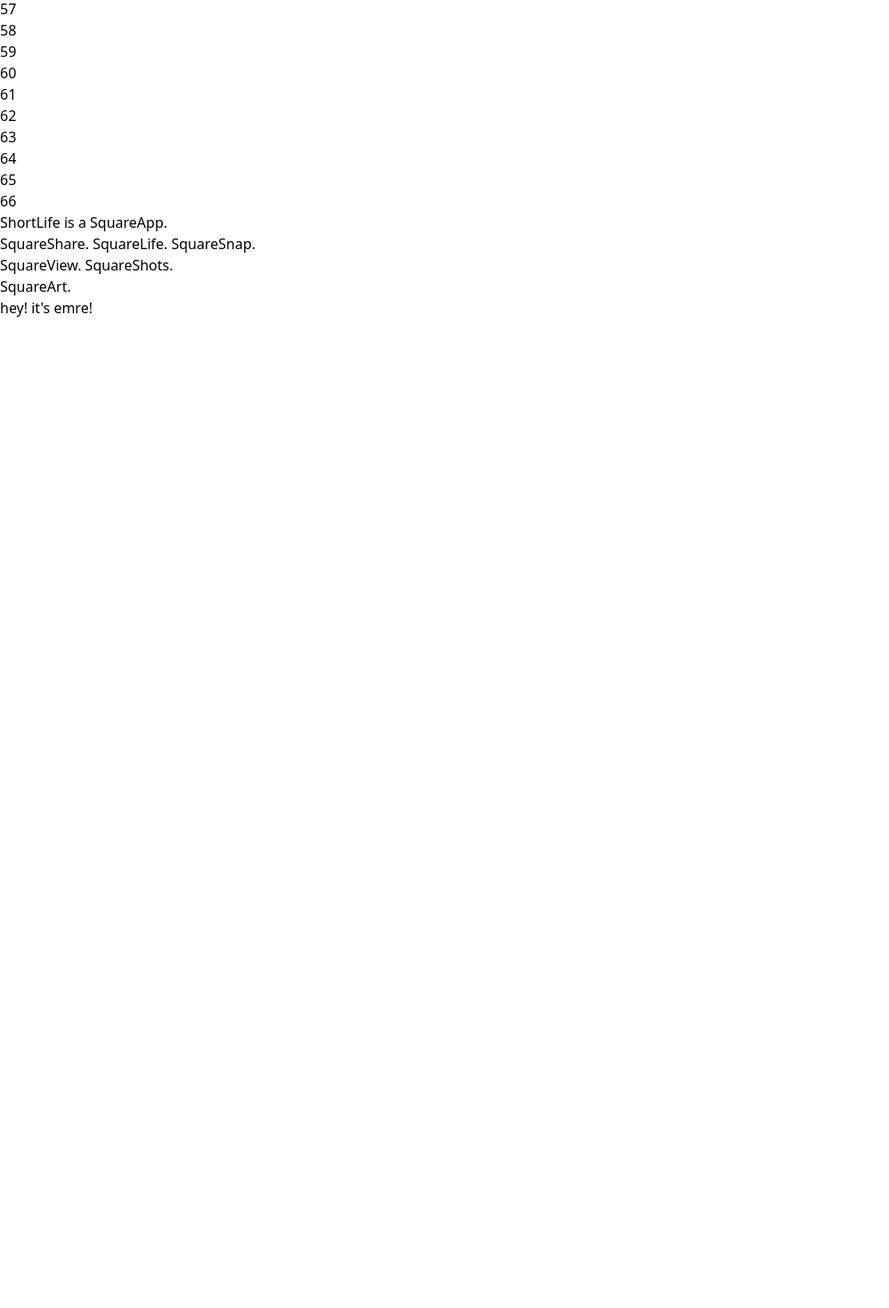
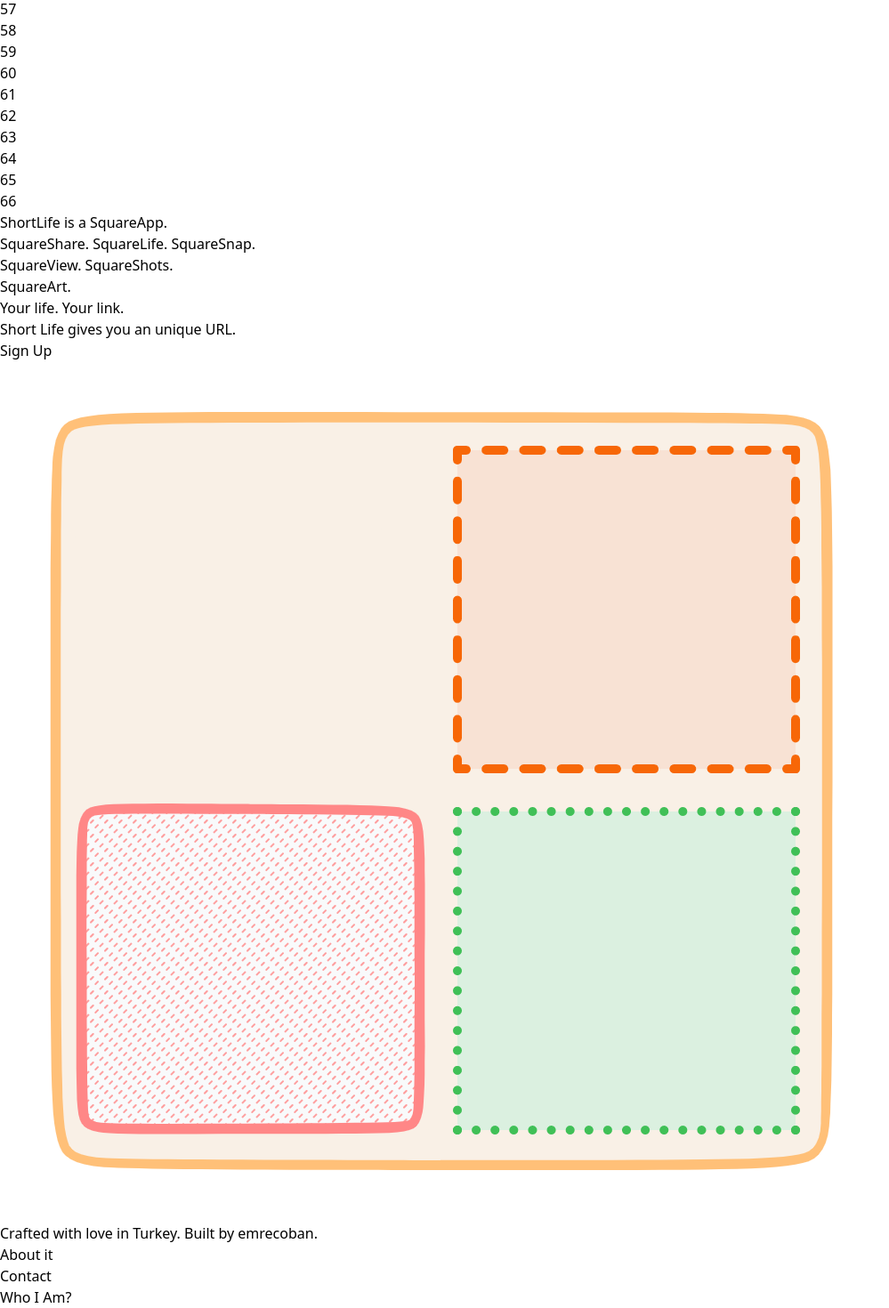
Before and after one commit to emrecoban/short-life, a Next.js app: page / in a window 1280 px wide. Shown: the part 2602-4072 px from the top of the page at 89% size, without its empty margins (0-999 px from the left). Before the commit the page ends 2960 px from the top, so only its background shows below. Built offline with nearby package versions, Linux system fonts and the light colour scheme; a web font is replaced by a local one.

Commit message:
Added footer.

```diff
--- a/pages/index.js
+++ b/pages/index.js
@@ -116,8 +116,8 @@ export default function Home({ languageData }) {
             delay: 0.4
           }} className="font-inter text-lg md:text-xl lg:text-2xl text-center font-extralight mt-5">Capture your life's highlights in squares with Short Life.</motion.h3>
       </header>
-      <main className="flex flex-col mx-auto max-w-6xl p-5 gap-y-10 mt-4 lg:mt-7">
-        <section className="flex flex-col gap-y-2">
+      <main className="flex flex-col w-full gap-y-10 mt-4 lg:mt-7">
+        <section className="flex flex-col gap-y-2 mx-auto max-w-6xl p-5">
           <motion.div initial={{ opacity: 0 }}
             animate={{ opacity: 1 }} transition={{
               type: "spring",
@@ -196,11 +196,26 @@ export default function Home({ languageData }) {
         </section>
         <section id="subHeadline" className="flex flex-col mt-16 gap-y-2 relative">
           <div className="bg-gradient-to-b from-transparent to-slate-50 absolute w-full h-full"></div>
-          <h1 className="text-center font-inter text-4xl font-bold">ShortLife is a SquareApp.</h1>
-          <h1 className="text-center font-inter text-3xl font-bold">SquareShare. SquareLife. SquareSnap.<br />SquareView. SquareShots.<br />SquareArt.</h1>
+          <h1 className="text-center font-inter text-3xl md:text-4xl font-bold">ShortLife is a SquareApp.</h1>
+          <h1 className="text-center font-inter text-xl md:text-3xl font-medium">SquareShare. SquareLife. SquareSnap.<br />SquareView. SquareShots.<br />SquareArt.</h1>
         </section>
-        <section className="flex flex-col mt-8 text-center">
-          hey! it's emre!
+        <section className="flex flex-col mt-8 text-center w-full bg-orange-100 drop-shadow-sm p-5 skew-y-2">
+          <div className="flex flex-col mx-auto w-full p-2 max-w-6xl my-8 justify-center -skew-y-2">
+            <h1 className="font-inter font-extrabold text-2xl md:text-3xl">Your life. Your link.</h1>
+            <h3 className="font-inter font-medium text-lg md:text-xl">Short Life gives you an unique URL.</h3>
+            <button className="w-52 py-3 px-10 md:w-96 md:py-4 md:px-20 mx-auto mt-8 font-inter font-bold text-xl  bg-orange-600 border border-orange-700 text-slate-50 rounded-xl drop-shadow-sm hover:bg-orange-700 transition-colors">Sign Up</button>
+          </div>
+        </section>
+        <section className="flex flex-col mt-8 text-center w-full p-5 ">
+          <div className="flex flex-col mx-auto w-full p-2 max-w-6xl my-2 md:my-8 justify-center gap-y-2">
+            <img className="h-9 md:h-10 lg:h-11 self-center mx-1" src="img/icon.png" />
+            <p className="font-inter font-light text-sm">Crafted with love in Turkey. Built by emrecoban.</p>
+            <ul className="flex mx-auto gap-x-7">
+              <li><Link href="#" className="hover:underline">About it</Link></li>
+              <li><Link href="#" className="hover:underline">Contact</Link></li>
+              <li><Link href="#" className="hover:underline">Who I Am?</Link></li>
+            </ul>
+          </div>
         </section>
       </main>
     </>
```
